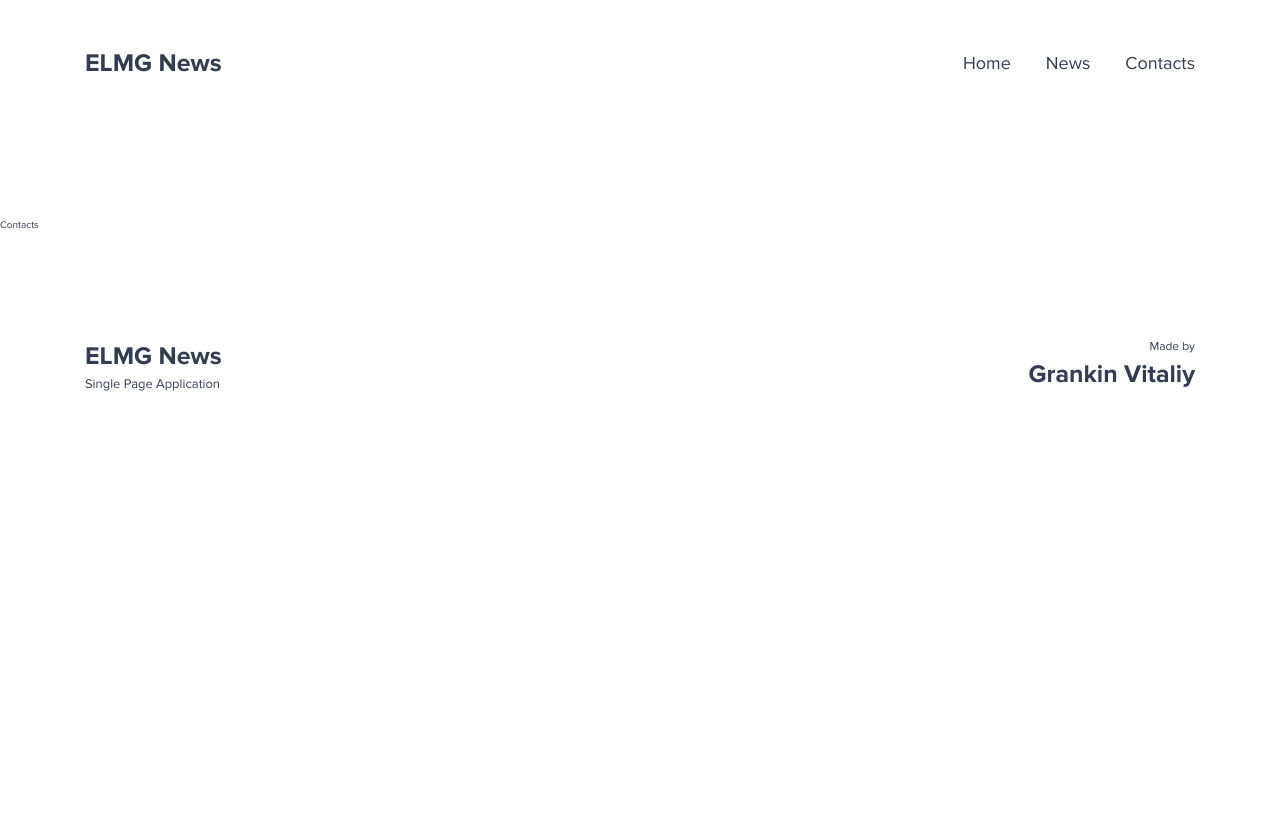
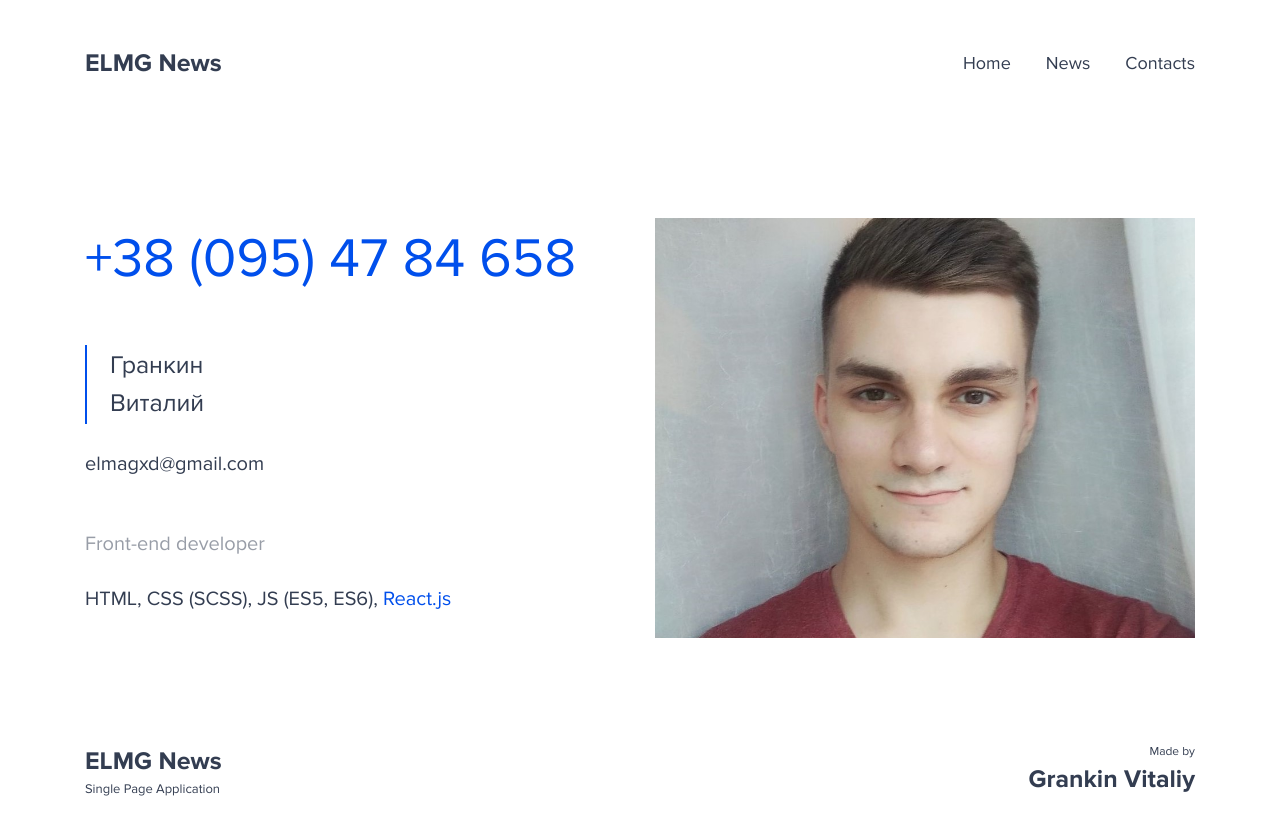
Before and after one commit to ElMagxd/elmagxd-news, a React (Create React App) app: page /contacts in a window 1280 px wide. Shown: the top 834 px of the page. Before the commit the page ends 800 px from the top, so only its background shows below. Built offline with nearby package versions, Linux system fonts and the light colour scheme; no server answers.

Commit message:
+ Contacts page

```diff
--- a/src/App.scss
+++ b/src/App.scss
@@ -223,3 +223,91 @@ h1 {
 		color: $main;
 	}
 }
+
+.contacts {
+	&-content {
+		&__tel {
+			font-size: 5.5rem;
+			color: $accent;
+			margin-bottom: 45px;
+			display: block;
+
+			&:hover {
+				text-decoration: none;
+				color: $accent;
+				opacity: .8;
+			}
+		}
+
+		&__name {
+			font-size: 2.5rem;
+			color: $main;
+			display: block;
+			padding: 2px 0 2px 25px;
+			position: relative;
+			display: block;
+			transition: all .3s ease;
+			max-width: 325px;
+
+			&:before {
+				content: '';
+				display: block;
+				width: 2px;
+				height: 100%;
+				position: absolute;
+				left: 0;
+				top: 0;
+				bottom: 0;
+				background-color: $accent;
+				transition: all .3s ease;
+				z-index: -1;
+			}
+
+			&:hover {
+				color: #fff;
+
+				&:before {
+					width: 100%;
+				}
+			}
+		}
+
+		&__mail {
+			font-size: 2rem;
+			color: $main;
+			display: block;
+			margin-top: 25px;
+			margin-bottom: 50px;
+
+			&:hover {
+				color: $main;
+				opacity: .8;
+				text-decoration: none;
+			}
+		}
+
+		&__position {
+			font-size: 2rem;
+			color: $main;
+			opacity: .5;
+			margin-bottom: 25px;
+		}
+
+		&__stack {
+			font-size: 2rem;
+			color: $main;
+
+			span {
+				color: $accent;
+			}
+		}
+	}
+
+	&-photo {
+		display: block;
+		max-width: 100%;
+		width: 100%;
+		max-height: 420px;
+		object-fit: cover;
+	}
+}
--- a/src/pages/Contacts.js
+++ b/src/pages/Contacts.js
@@ -1,10 +1,47 @@
 import React from 'react';
+import { Container, Row, Col } from 'react-bootstrap';
+import photo from '../photo-cropped.jpg'
 
 const Contacts = () => {
    return (
-      <div>
-         Contacts
-      </div>
+      <section className="contacts">
+         <Container>
+            <Row>
+               <Col lg={6}>
+                  <div className="contacts-content">
+                     <a
+                        className="contacts-content__tel"
+                        href="tel:+380954784658"
+                     >
+                        +38 (095) 47 84 658
+                     </a>
+                     <p className="contacts-content__name">
+                        Гранкин <br/>Виталий
+                     </p>
+                     <a
+                        className="contacts-content__mail"
+                        href="mailto:elmagxd@gmail.com"
+                     >
+                        elmagxd@gmail.com
+                     </a>
+                     <p className="contacts-content__position">
+                        Front-end developer
+                     </p>
+                     <p className="contacts-content__stack">
+                        HTML, CSS (SCSS), JS (ES5, ES6), <span>React.js</span>
+                     </p>
+                  </div>
+               </Col>
+               <Col lg={6}>
+                  <img
+                     src={photo}
+                     alt="My face ;)"
+                     className="contacts-photo"
+                  />
+               </Col>
+            </Row>
+         </Container>
+      </section>
    );
 };
 
```
Also changed, not shown: src/photo-cropped.jpg (added).
